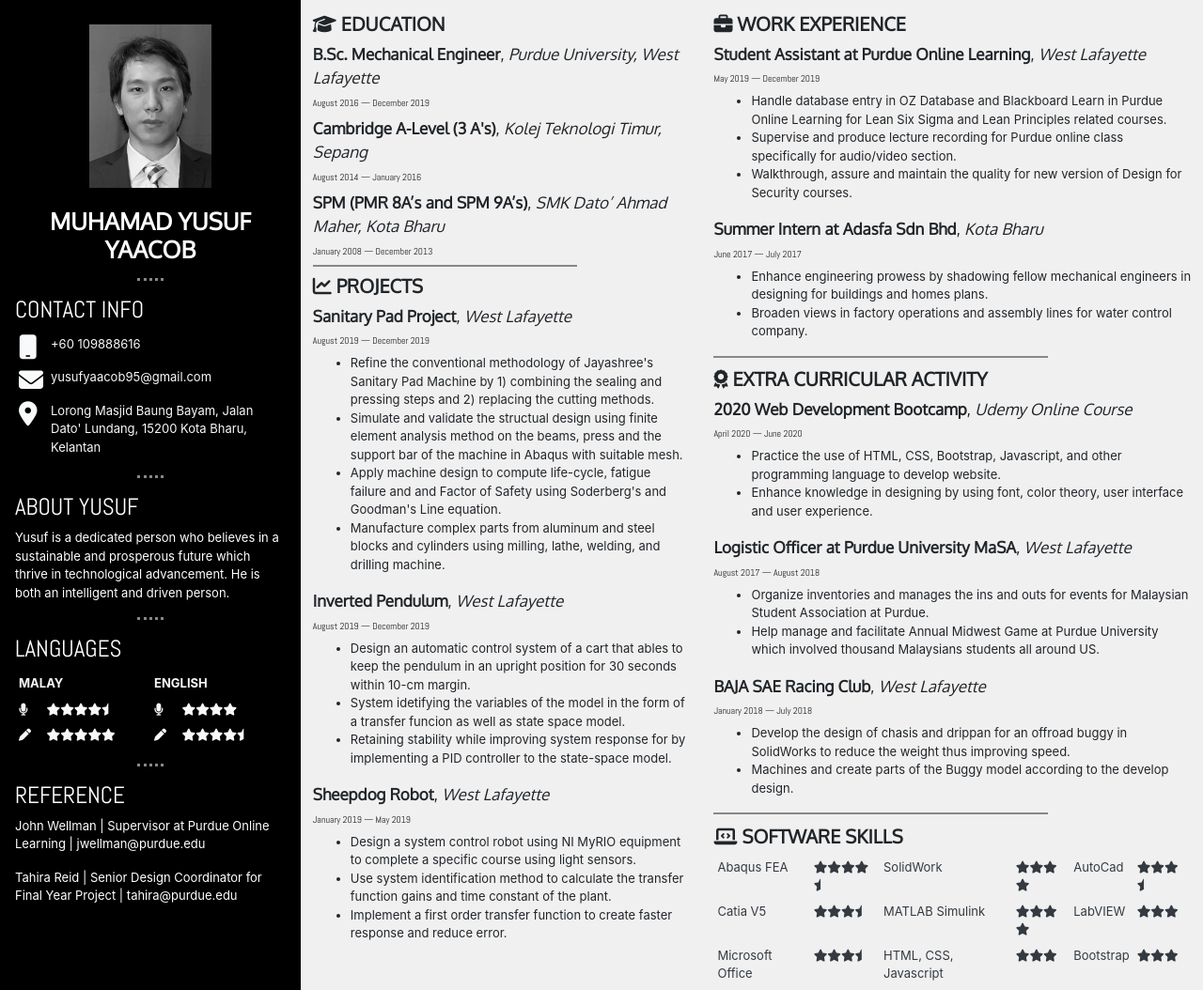
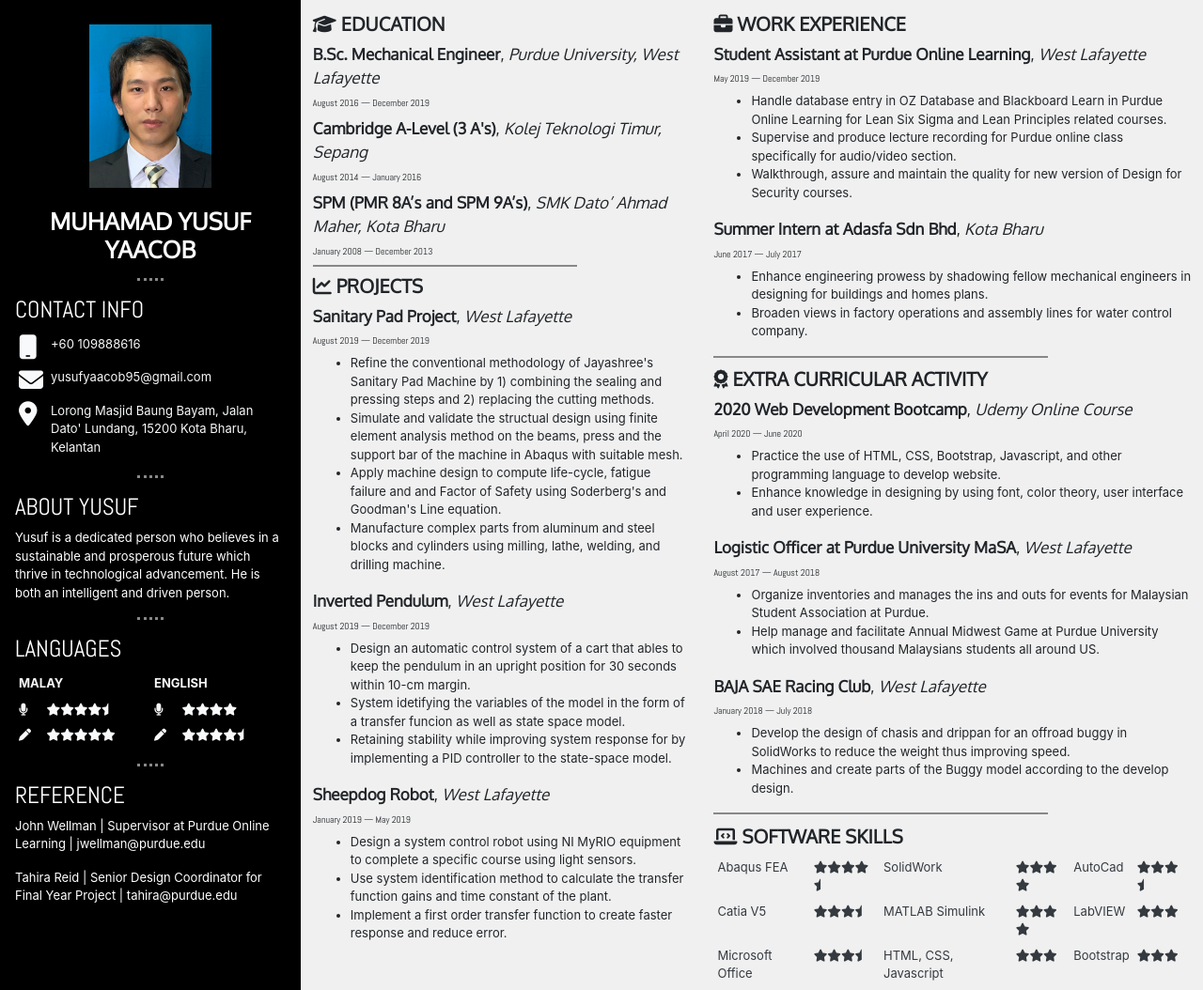
Before and after one commit to yusufyaacob/resumeproject, a plain HTML site: page index.html in a window 1280 px wide. Shown: the top 1054 px of the page at 94% size. Drawn offline with nearby package versions, Linux system fonts and the light colour scheme.

Commit message:
Update index.html

```diff
--- a/index.html
+++ b/index.html
@@ -19,7 +19,7 @@
   <div class="row">
     <div class="col-lg-3 first-row">
       <section class="profile">
-        <img class="YusufProfile" src="YusufProfile.jpg" alt="YusufProfile">
+        <img class="YusufProfile" src="YusufPass.jpg" alt="YusufProfile">
         <h1>MUHAMAD YUSUF YAACOB</h1>
       </section>
       <hr>
```
